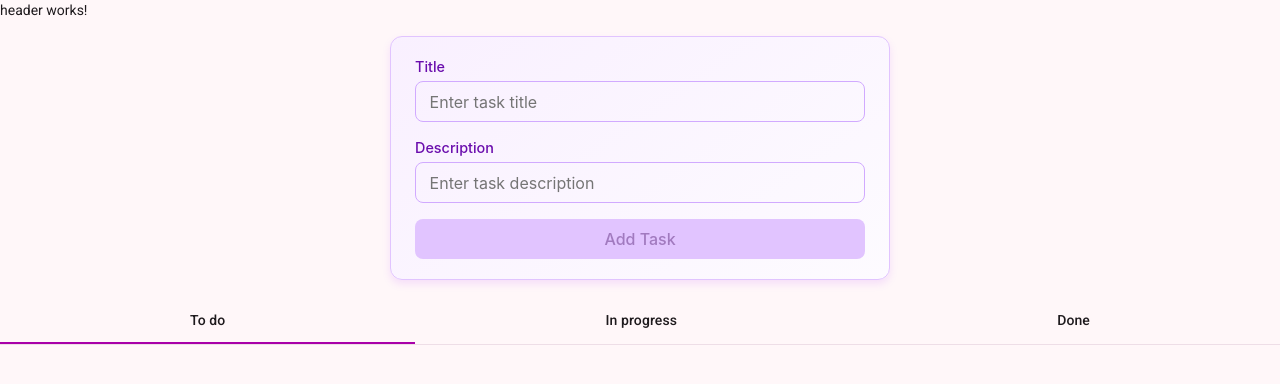
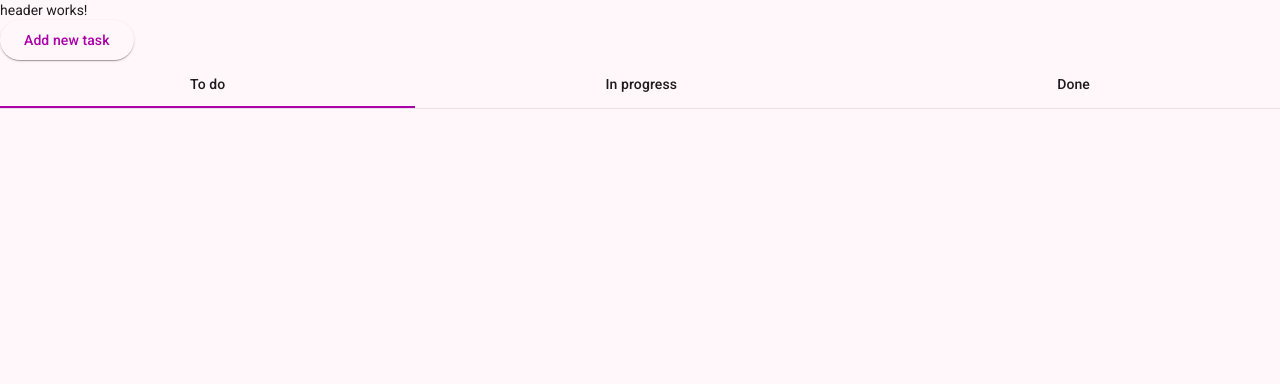
Before and after one commit to duvit/not-yet-to-do-app, an Angular app: page / in a window 1280 px wide. Shown: the top 384 px of the page. Built offline with nearby package versions, Linux system fonts and the light colour scheme.

Commit message:
added material dialog

```diff
--- /dev/null
+++ b/src/app/features/tasks-list/dialog-animations-example-dialog.html
@@ -0,0 +1,8 @@
+<h2 mat-dialog-title>Add new task</h2>
+<mat-dialog-content>
+  <app-task-form />
+</mat-dialog-content>
+<mat-dialog-actions>
+  <button matButton mat-dialog-close>No</button>
+  <button matButton mat-dialog-close cdkFocusInitial>Ok</button>
+</mat-dialog-actions>
--- a/src/app/features/tasks-list/tasks-list.html
+++ b/src/app/features/tasks-list/tasks-list.html
@@ -1,4 +1,4 @@
-<app-task-form />
+<button matButton="elevated" (click)="openDialog('0ms', '0ms')">Add new task</button>
 
 <mat-tab-group>
   <mat-tab label="To do">
--- a/src/app/features/tasks-list/tasks-list.ts
+++ b/src/app/features/tasks-list/tasks-list.ts
@@ -1,18 +1,37 @@
-import { Component, inject } from '@angular/core';
+import { ChangeDetectionStrategy, Component, inject } from '@angular/core';
 import { MatTabsModule } from '@angular/material/tabs';
 import { Task, TASK_STATUS } from '../../models/task.model';
 import { TaskCard } from '../task-card/task-card';
 import { TasksService } from '../../services/tasks-service';
 import { TaskForm } from '../task-form/task-form';
+import { MatButtonModule } from '@angular/material/button';
+import {
+  MatDialog,
+  MatDialogActions,
+  MatDialogClose,
+  MatDialogContent,
+  MatDialogRef,
+  MatDialogTitle,
+} from '@angular/material/dialog';
 
 @Component({
   selector: 'app-tasks-list',
-  imports: [TaskCard, TaskForm, MatTabsModule],
+  imports: [TaskCard, MatTabsModule, MatButtonModule],
   templateUrl: './tasks-list.html',
   styleUrl: './tasks-list.scss',
 })
 export class TasksList {
   private tasksService = inject(TasksService);
+
+  readonly dialog = inject(MatDialog);
+
+  openDialog(enterAnimationDuration: string, exitAnimationDuration: string): void {
+    this.dialog.open(DialogAnimationsExampleDialog, {
+      width: '250px',
+      enterAnimationDuration,
+      exitAnimationDuration,
+    });
+  }
 
   constructor() {
     this.tasksService.reloadTasks();
@@ -34,3 +53,13 @@ export class TasksList {
     this.tasksService.addTask(task);
   }
 }
+
+@Component({
+  selector: 'dialog-animations-example-dialog',
+  templateUrl: 'dialog-animations-example-dialog.html',
+  imports: [MatButtonModule, MatDialogClose, MatDialogTitle, MatDialogActions, MatDialogContent, TaskForm],
+  changeDetection: ChangeDetectionStrategy.OnPush,
+})
+export class DialogAnimationsExampleDialog {
+  readonly dialogRef = inject(MatDialogRef<DialogAnimationsExampleDialog>);
+}
```
